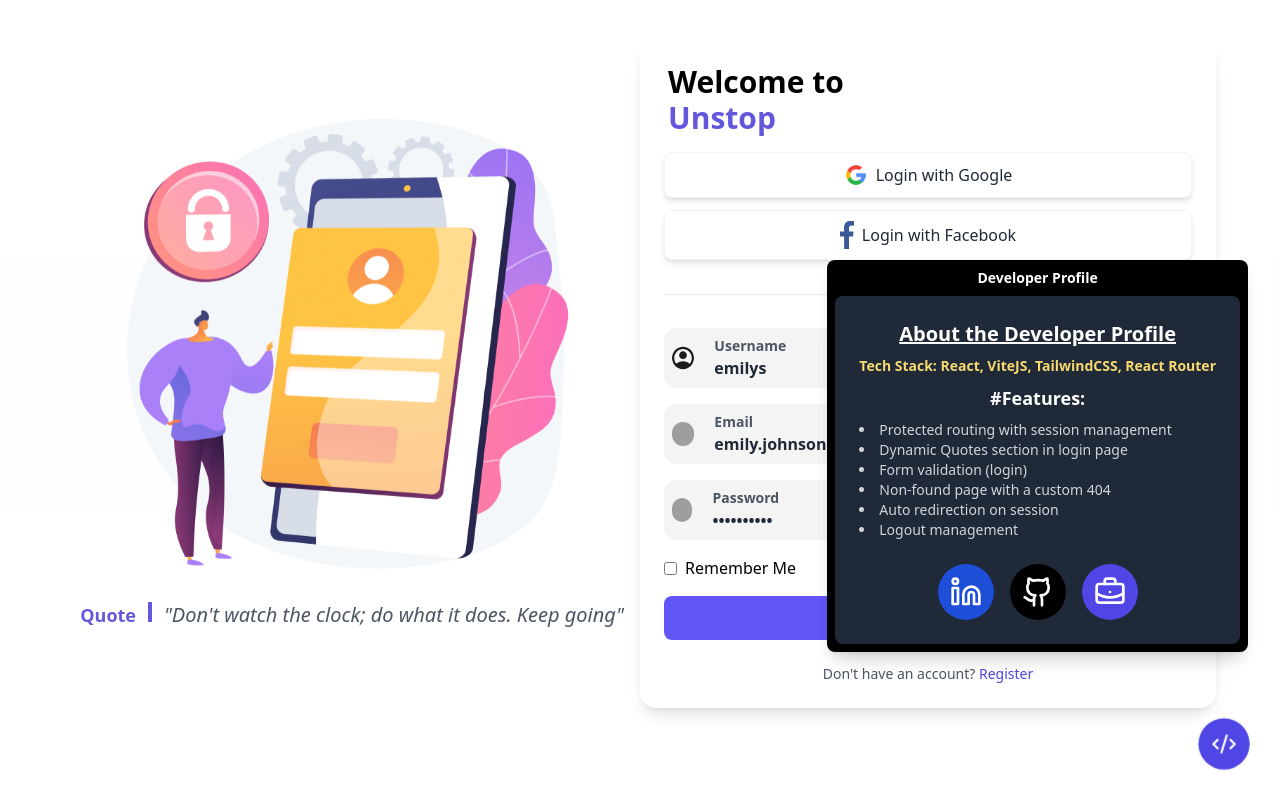
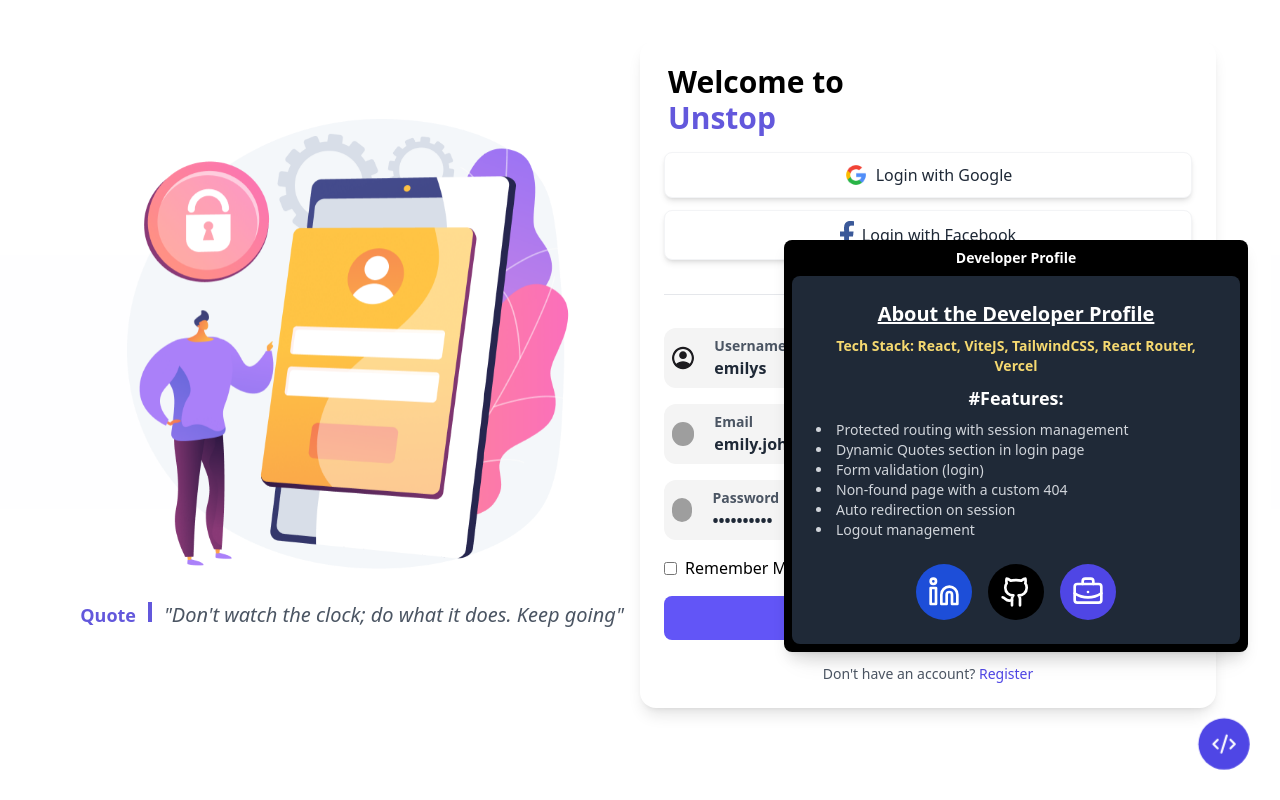
Before and after one commit to Mrprayag077/Authify-assignmnet, a React (Vite) app: page /auth/login in a window 1280 px wide. Both pictures are taken after a click on the element 1224 px from the left and 744 px from the top of the page. Built offline with nearby package versions, Linux system fonts and the light colour scheme; grey boxes are pictures that could not be loaded.

Commit message:
feat: clean up

```diff
--- a/src/pages/AboutMe.jsx
+++ b/src/pages/AboutMe.jsx
@@ -71,7 +71,7 @@
               About the Developer Profile
             </a>
             <p className="text-sm font-bold mt-2 text-[#f6d970]">
-              Tech Stack: React, ViteJS, TailwindCSS, React Router
+              Tech Stack: React, ViteJS, TailwindCSS, React Router, Vercel
               <br />
               <p className="text-lg text-white my-2">#Features:</p>
               <ul className="list-disc list-inside mt-2 font-normal text-gray-300 text-left">
```
Also changed, not shown: 1 other file (tests, documents, lock files or other folders).
